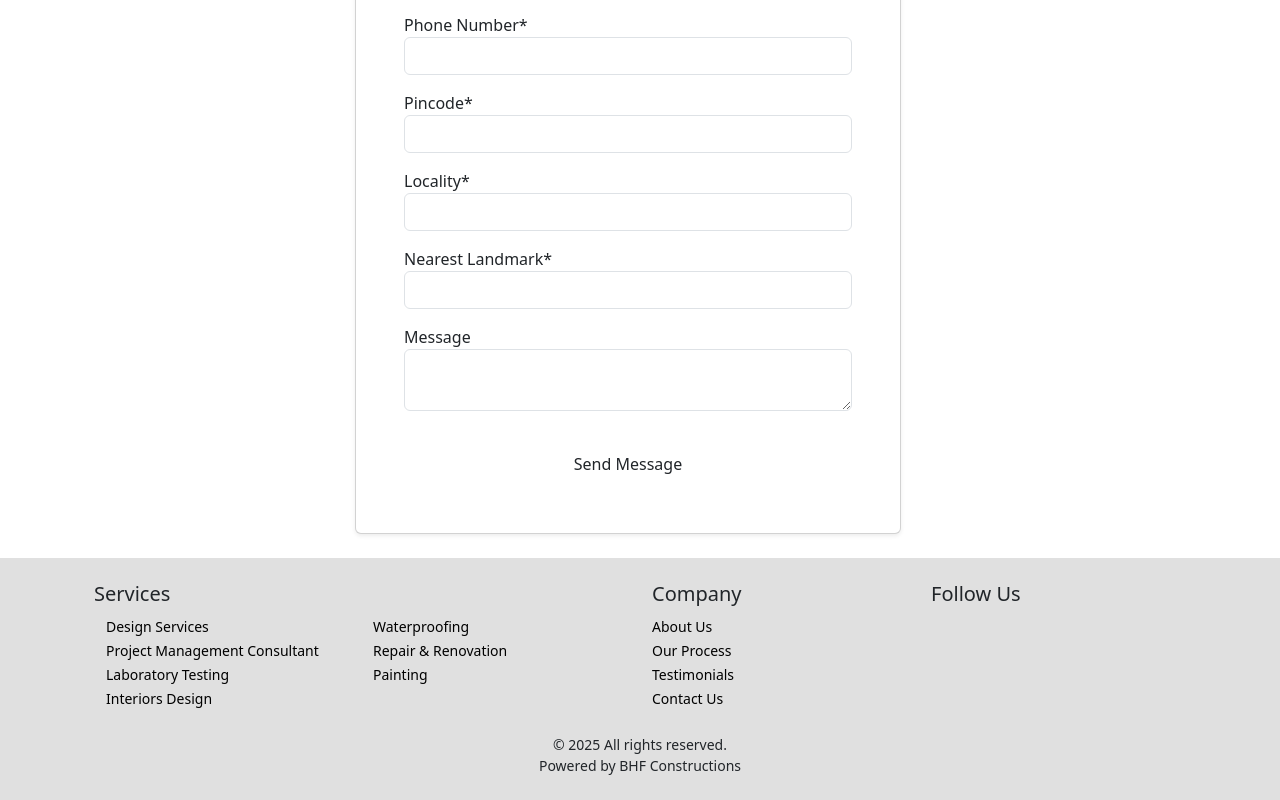
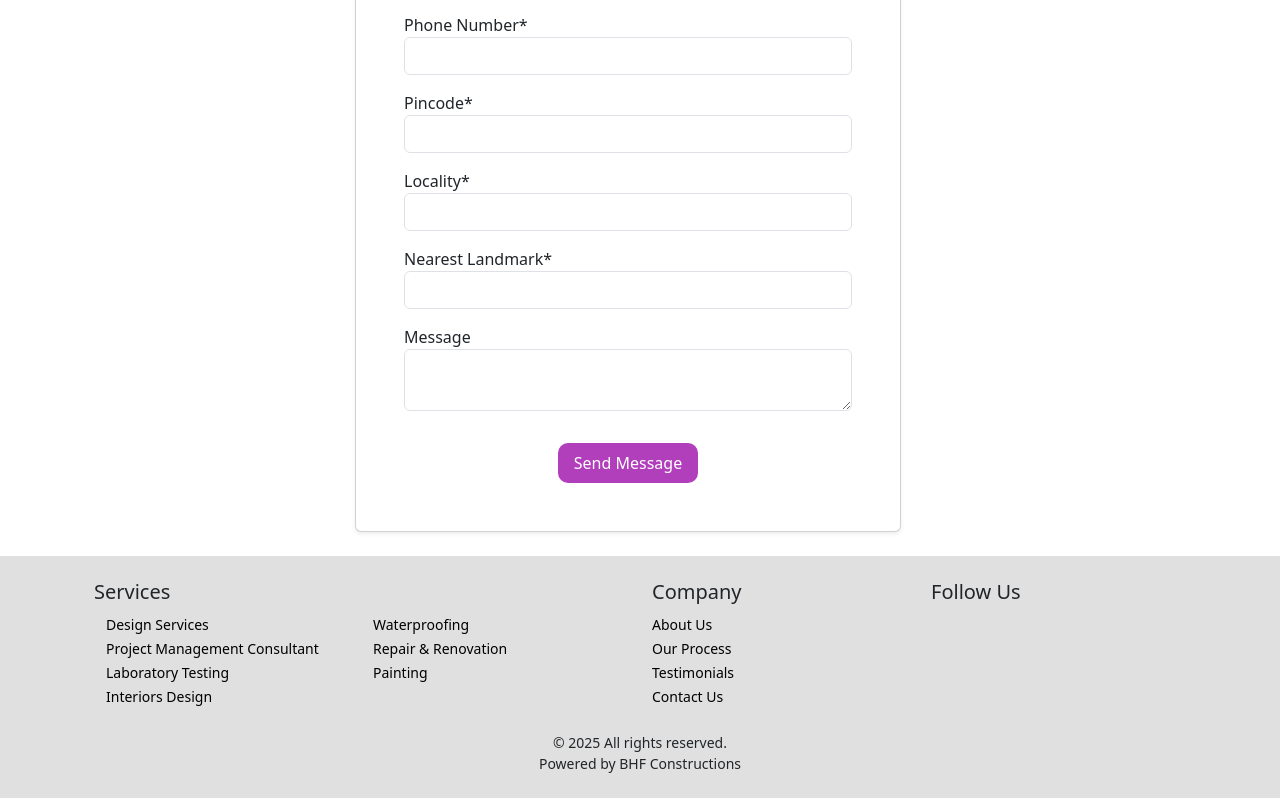
Before and after one commit to karthik002-bhf/dummy2, a Next.js app: page /PMC in a window 1280 px wide. Shown: the part 3039-3839 px from the top of the page. Built offline with nearby package versions, Linux system fonts and the light colour scheme; some icons are missing.

Commit message:
fixed navbar

```diff
--- a/src/app/globals.css
+++ b/src/app/globals.css
@@ -159,6 +159,7 @@ body {
 .submit_btn {
   background-color: #b13fbc;
   color: #fff;
+  border-radius: 10px;
 }
 
 .submit_btn:hover {
--- a/src/components/ContactSection.js
+++ b/src/components/ContactSection.js
@@ -75,7 +75,7 @@ function ContactSection() {
                     <FormikControl control="input" type="text" label="Nearest Landmark*" name="landmark" classname='form-control' divclass='py-2' />
                     <FormikControl control="textarea" type="text" label="Message" name="message" classname='form-control' divclass='py-2' />
                     <div className='pt-4 d-flex justify-content-center'>
-                      <LoadButton bname={loading ? 'Sending...' : 'Send Message'} bclass='btn btn-md submit_btn py-2 px-3' type='submit' isLoading={loading} />
+                      <LoadButton bname={loading ? 'Sending...' : 'Send Message'} bclass='btn-md submit_btn py-2 px-3' type='submit' isLoading={loading} />
                     </div>
                   </Form>
                 )
```
